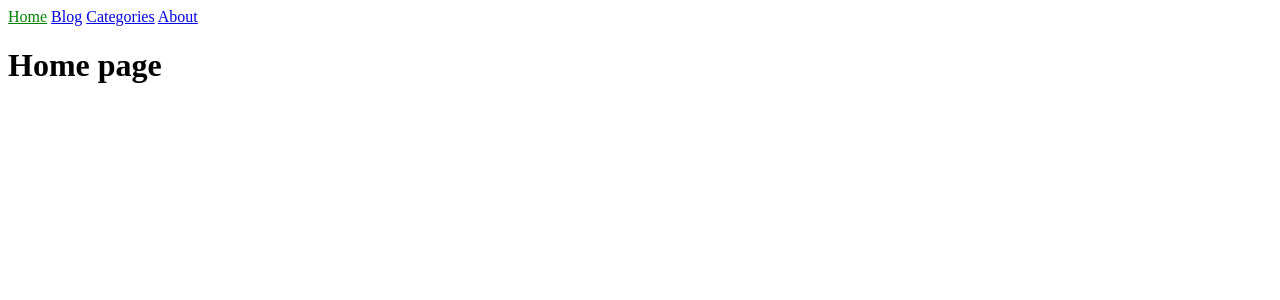
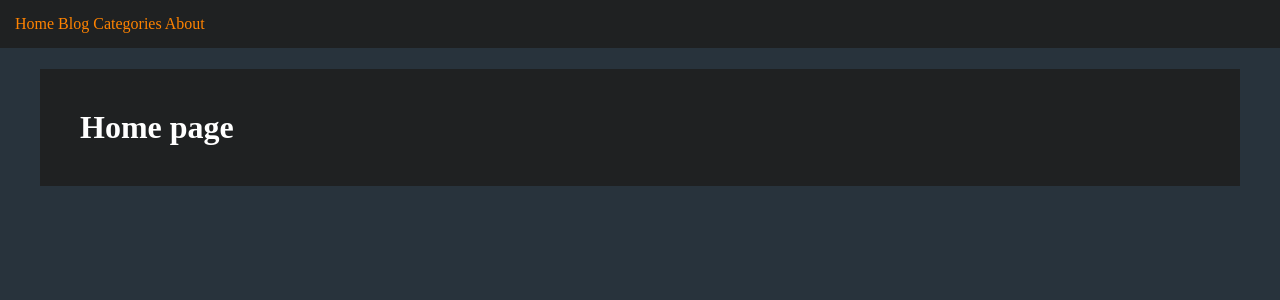
Before and after one commit to EternalForeigner/Eternal-Foreigner-Site, a Jekyll site: the page built from index.html, in a window 1280 px wide. Shown: the top 300 px of the page. Built offline with Jekyll 4.4.1, drawn with Linux system fonts in a browser that asks for light colours.

Commit message:
updated layout and scss

```diff
--- a/_includes/navigation.html
+++ b/_includes/navigation.html
@@ -1,5 +1,7 @@
-<nav>
-  {% for item in site.data.navigation %}
-    <a href="{{ item.link }}" {% if page.url == item.link %}class="current"{% endif %}>{{ item.name }}</a>
-  {% endfor %}
-</nav>
+<div class="header">
+  <nav>
+    {% for item in site.data.navigation %}
+      <a href="{{ item.link }}">{{ item.name }}</a>
+    {% endfor %}
+  </nav>
+</div>
--- a/_layouts/default.html
+++ b/_layouts/default.html
@@ -7,6 +7,8 @@
   </head>
   <body>
     {% include navigation.html %}
-    {{ content }}
+    <div class="page-content">
+      {{ content }}
+    </div>
   </body>
 </html>
--- a/_sass/main.scss
+++ b/_sass/main.scss
@@ -1,3 +1,34 @@
-.current {
-  color: green;
+body {
+  background: #28333C;
+  color: #FFF;
+  margin: 0;
 }
+
+h1 {
+  padding: 40px;
+}
+
+a {
+  color: #FF8300;
+  text-decoration: none;
+}
+
+a:visited {
+  color: #CC6900;
+}
+
+a:hover{
+  color: #FFF;
+}
+
+.header {
+  padding: 15px;
+  background: #1F2122;
+}
+
+.page-content {
+  background: #1F2122;
+  max-width: 1200px;
+  margin-left: auto;
+  margin-right: auto;
+}
--- a/index.html
+++ b/index.html
@@ -2,4 +2,5 @@
 layout: default
 title: Home
 ---
+
 <h1>Home page</h1>
```
